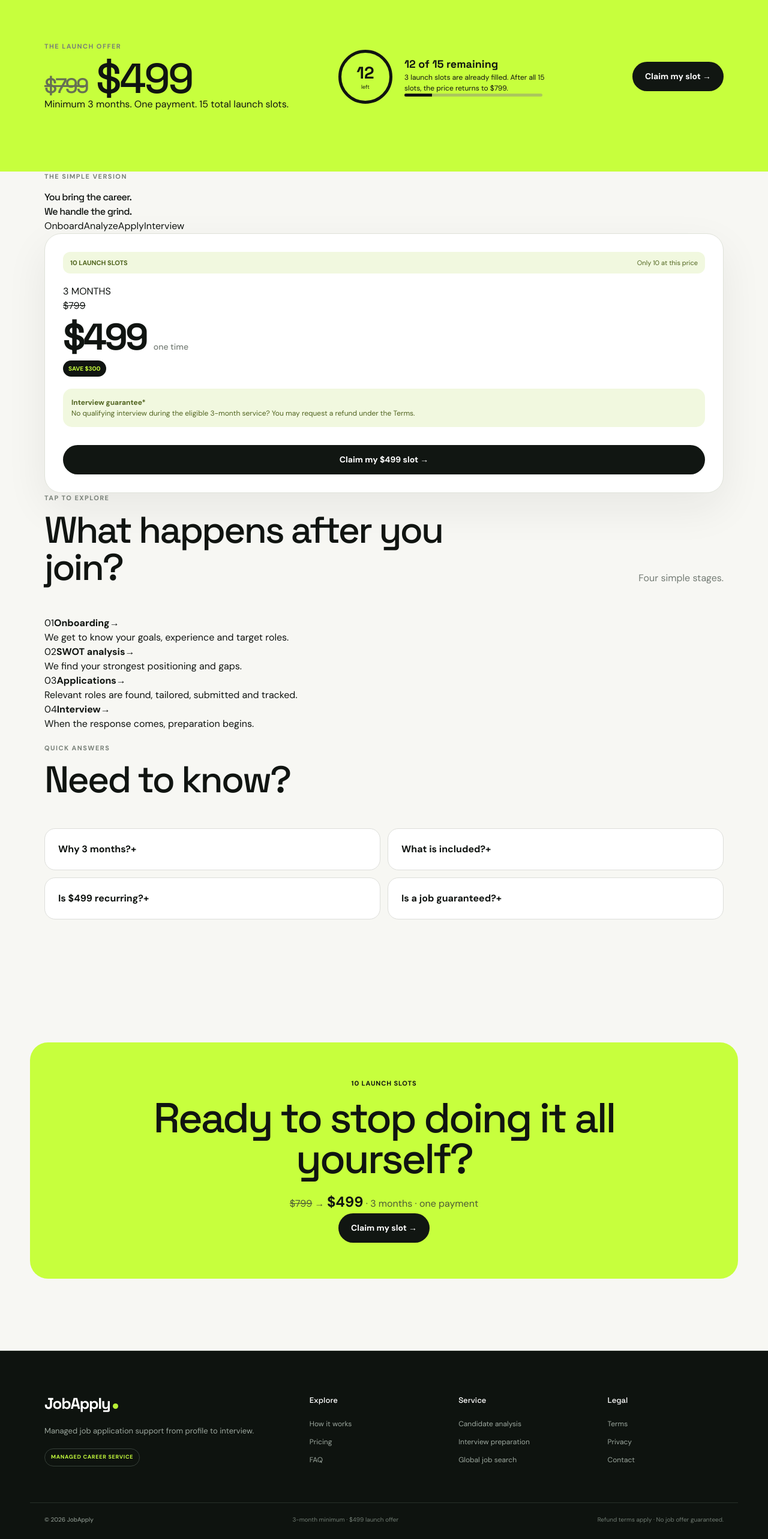
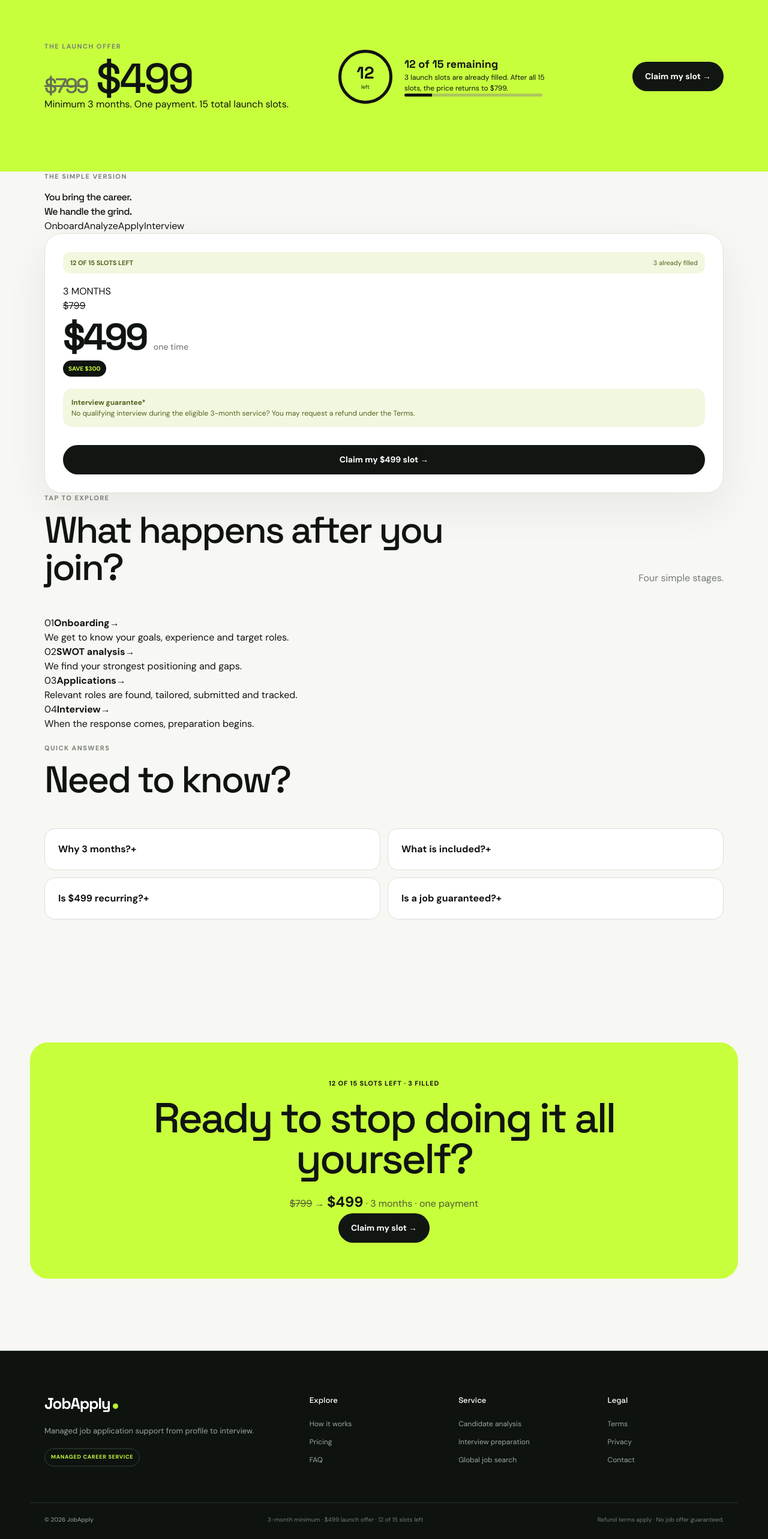
Before and after one commit to supportaff/jobapply, a Next.js app: page / in a window 1280 px wide. Shown: the part 4779-7345 px from the top of the page at 60% size. Built offline with nearby package versions, Linux system fonts and the light colour scheme.

Commit message:
Update launch offer to 15 slots with 3 filled

```diff
--- a/app/page.tsx
+++ b/app/page.tsx
@@ -15,7 +15,7 @@ export default function Home() {
     <section id="offer" className="visual-offer">
       <div className="wrap visual-offer-grid">
         <div className="offer-copy-short"><div className="section-kicker">THE SIMPLE VERSION</div><h2>You bring the career.<br/><span>We handle the grind.</span></h2><div className="mini-pills"><span>Onboard</span><span>Analyze</span><span>Apply</span><span>Interview</span></div></div>
-        <div className="pricecard pricecard-large"><div className="limited"><strong>10 LAUNCH SLOTS</strong><span>Only 10 at this price</span></div><div className="price-label">3 MONTHS</div><div className="oldprice"><s>$799</s></div><div className="price">$499 <span>one time</span></div><div className="save">SAVE $300</div><div className="guarantee"><strong>Interview guarantee*</strong><br/>No qualifying interview during the eligible 3-month service? You may request a refund under the Terms.</div><a id="start" className="btn btn-dark" href="mailto:hello@jobapply.com?subject=Claim%20JobApply%20Launch%20Slot">Claim my $499 slot →</a></div>
+        <div className="pricecard pricecard-large"><div className="limited"><strong>12 OF 15 SLOTS LEFT</strong><span>3 already filled</span></div><div className="price-label">3 MONTHS</div><div className="oldprice"><s>$799</s></div><div className="price">$499 <span>one time</span></div><div className="save">SAVE $300</div><div className="guarantee"><strong>Interview guarantee*</strong><br/>No qualifying interview during the eligible 3-month service? You may request a refund under the Terms.</div><a id="start" className="btn btn-dark" href="mailto:hello@jobapply.com?subject=Claim%20JobApply%20Launch%20Slot">Claim my $499 slot →</a></div>
       </div>
     </section>
 
@@ -23,8 +23,8 @@ export default function Home() {
 
     <section id="faq" className="section faq-section"><div className="wrap"><div className="sectionhead compact"><div><div className="section-kicker">QUICK ANSWERS</div><h2>Need to know?</h2></div></div><div className="faqgrid">{faqs.map(([q,a])=><details className="faq" key={q}><summary><span>{q}</span><b>+</b></summary><p>{a}</p></details>)}</div></div></section>
 
-    <section className="wrap cta"><div className="ctabox"><div className="ctaeyebrow">10 LAUNCH SLOTS</div><h2>Ready to stop doing it all yourself?</h2><p><s>$799</s> → <strong>$499</strong> · 3 months · one payment</p><div className="actions center-actions"><a className="btn btn-dark" href="#start">Claim my slot →</a></div></div></section>
+    <section className="wrap cta"><div className="ctabox"><div className="ctaeyebrow">12 OF 15 SLOTS LEFT · 3 FILLED</div><h2>Ready to stop doing it all yourself?</h2><p><s>$799</s> → <strong>$499</strong> · 3 months · one payment</p><div className="actions center-actions"><a className="btn btn-dark" href="#start">Claim my slot →</a></div></div></section>
 
-    <footer className="site-footer"><div className="wrap footer-main"><div className="footer-brand"><a className="footer-logo" href="#top">JobApply<span /></a><p>Managed job application support from profile to interview.</p><div className="footer-badge">MANAGED CAREER SERVICE</div></div><div className="footer-col"><h4>Explore</h4><a href="#experience">How it works</a><a href="#offer">Pricing</a><a href="#faq">FAQ</a></div><div className="footer-col"><h4>Service</h4><a href="#service">Candidate analysis</a><a href="#experience">Interview preparation</a><a href="#service">Global job search</a></div><div className="footer-col"><h4>Legal</h4><a href="/terms">Terms</a><a href="/privacy">Privacy</a><a href="mailto:hello@jobapply.com">Contact</a></div></div><div className="wrap footer-bottom"><span>© 2026 JobApply</span><span>3-month minimum · $499 launch offer</span><span>Refund terms apply · No job offer guaranteed.</span></div></footer>
+    <footer className="site-footer"><div className="wrap footer-main"><div className="footer-brand"><a className="footer-logo" href="#top">JobApply<span /></a><p>Managed job application support from profile to interview.</p><div className="footer-badge">MANAGED CAREER SERVICE</div></div><div className="footer-col"><h4>Explore</h4><a href="#experience">How it works</a><a href="#offer">Pricing</a><a href="#faq">FAQ</a></div><div className="footer-col"><h4>Service</h4><a href="#service">Candidate analysis</a><a href="#experience">Interview preparation</a><a href="#service">Global job search</a></div><div className="footer-col"><h4>Legal</h4><a href="/terms">Terms</a><a href="/privacy">Privacy</a><a href="mailto:hello@jobapply.com">Contact</a></div></div><div className="wrap footer-bottom"><span>© 2026 JobApply</span><span>3-month minimum · $499 launch offer · 12 of 15 slots left</span><span>Refund terms apply · No job offer guaranteed.</span></div></footer>
   </main>
 }
```
